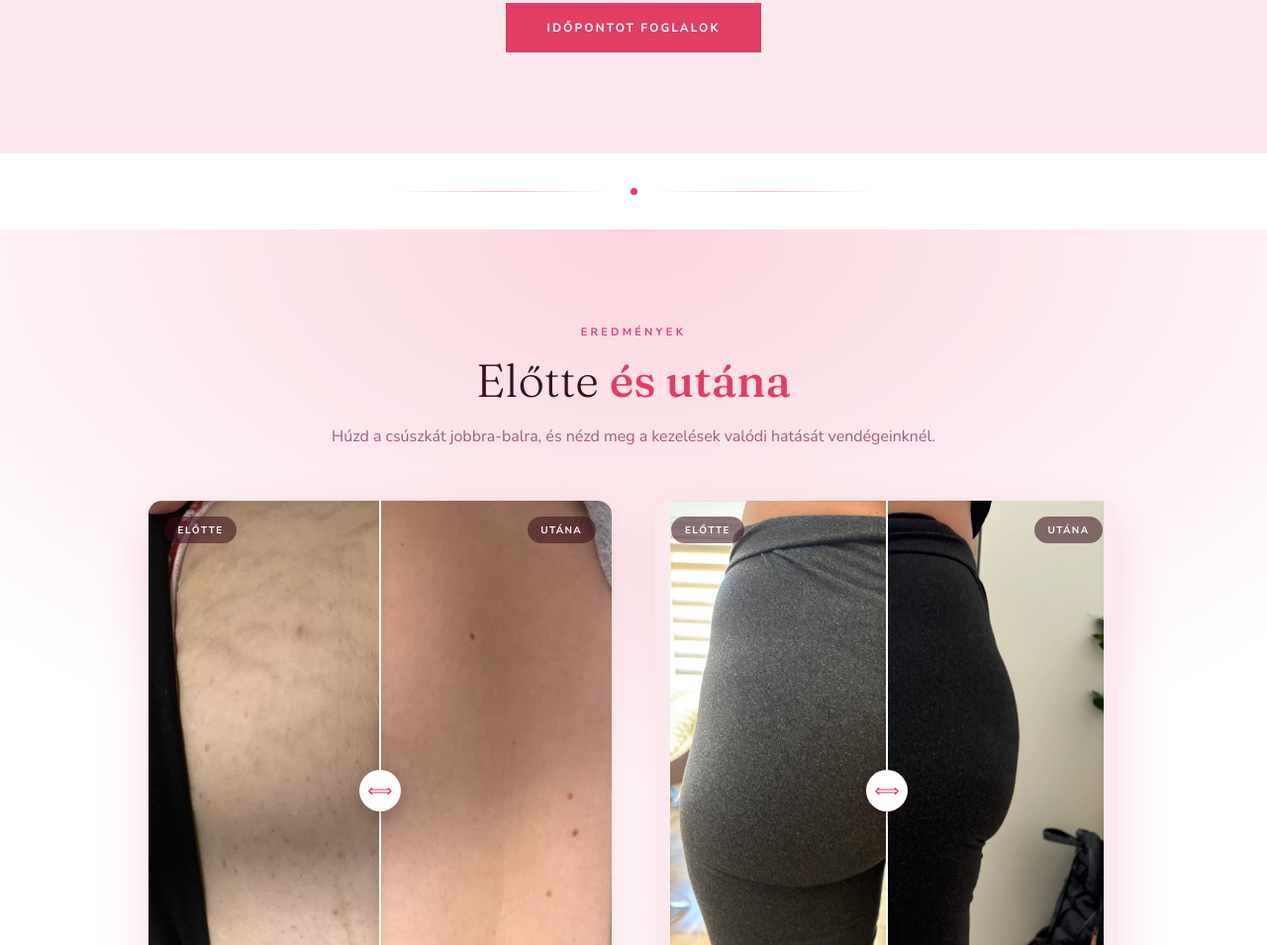
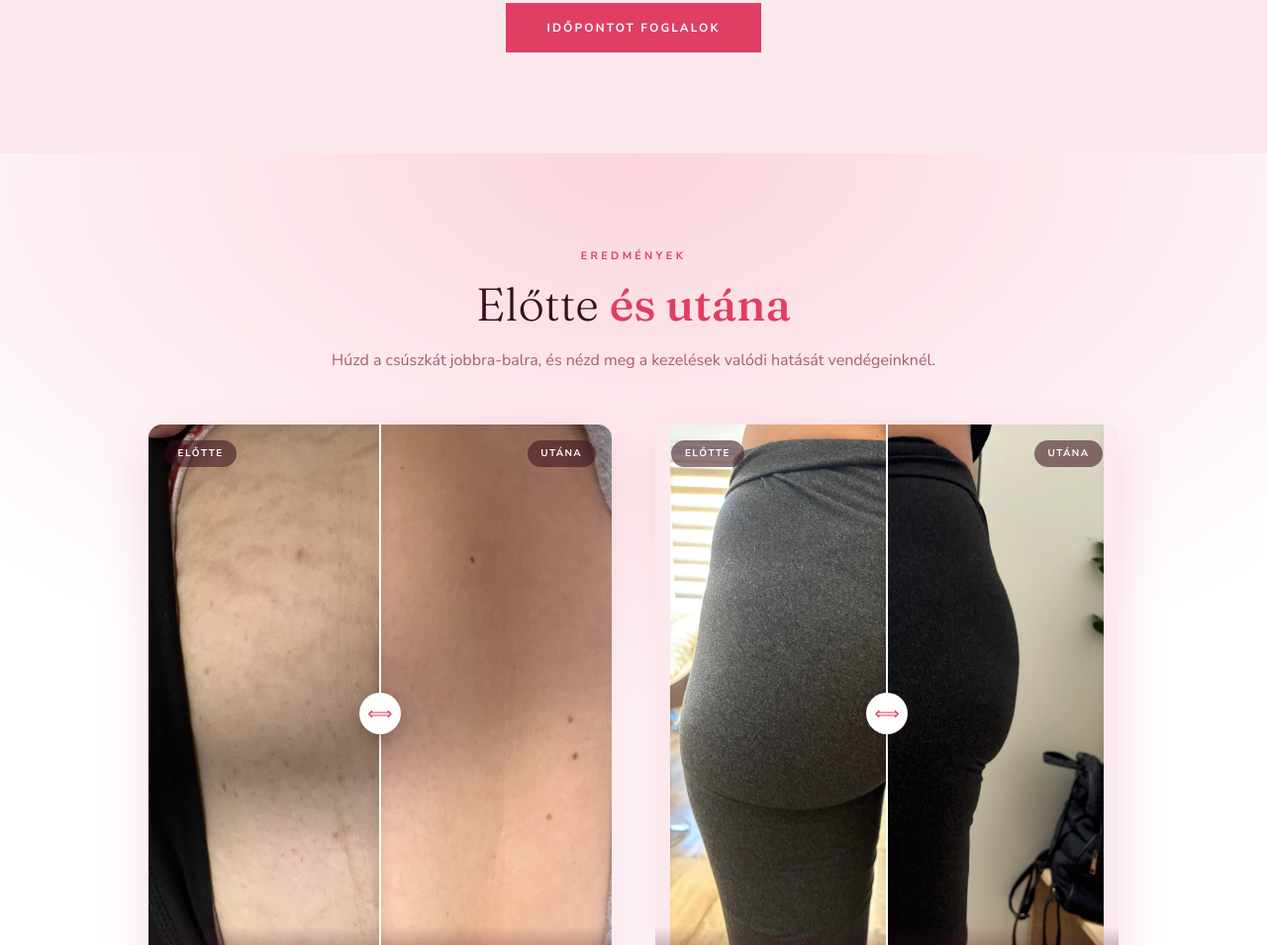
Before and after one commit to mullerdanielev-nezor/agota, a plain HTML site: page index.html in a window 1280 px wide. Shown: the part 2777-3732 px from the top of the page at 99% size. Drawn offline with nearby package versions, Linux system fonts and the light colour scheme.

Commit message:
Remove section divider between services CTA and results (eredmenyek) section

```diff
--- a/index.html
+++ b/index.html
@@ -336,8 +336,6 @@
   </div>
   <div class="sec-cta reveal"><a href="foglalas.html" class="btn"><span>Időpontot foglalok</span></a></div>
 </section>
-
-<div class="section-divider"><span class="dot"></span></div>
 
 <!-- ===== EREDMÉNYEK (előtte-utána) ===== -->
 <section class="section" id="eredmenyek">
```
